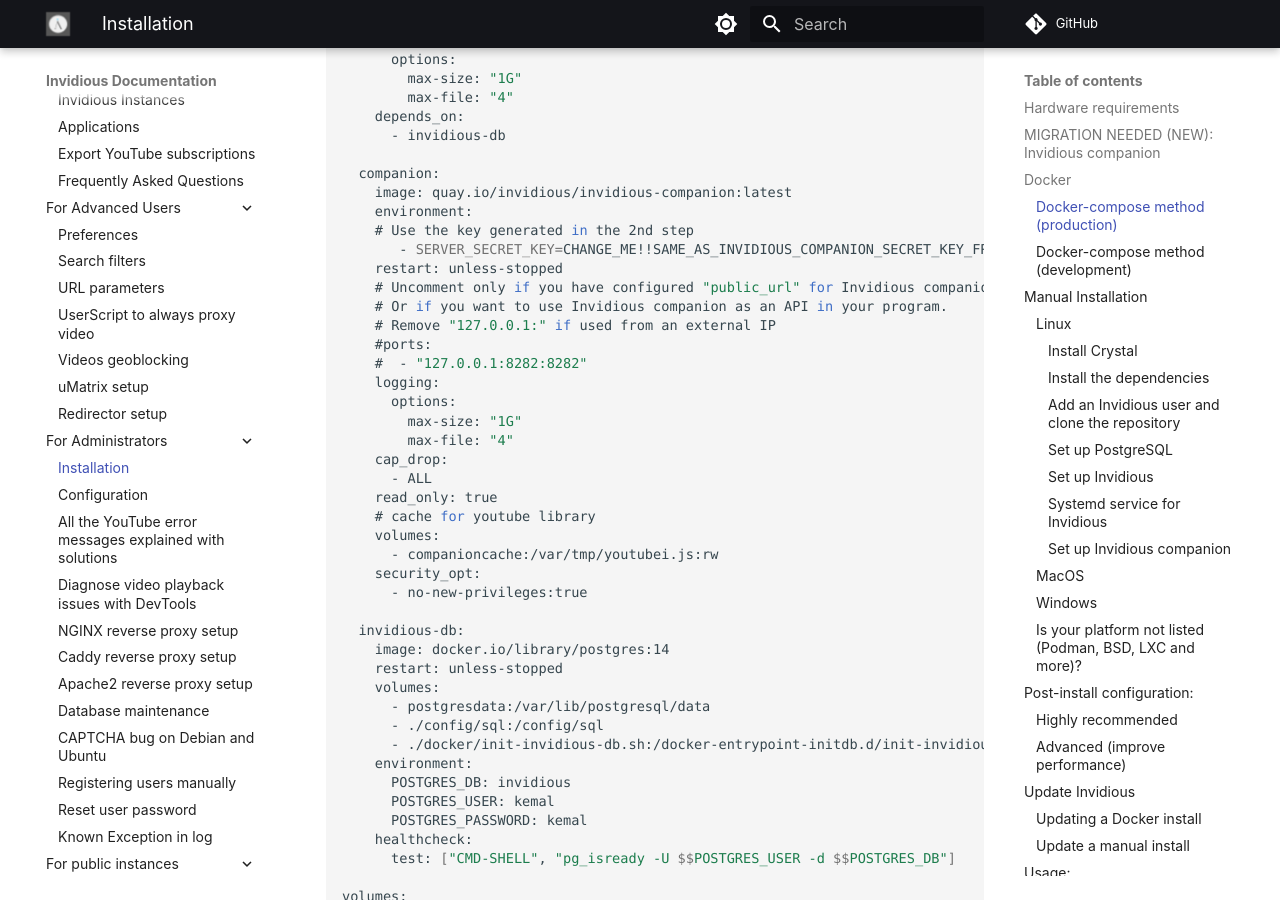
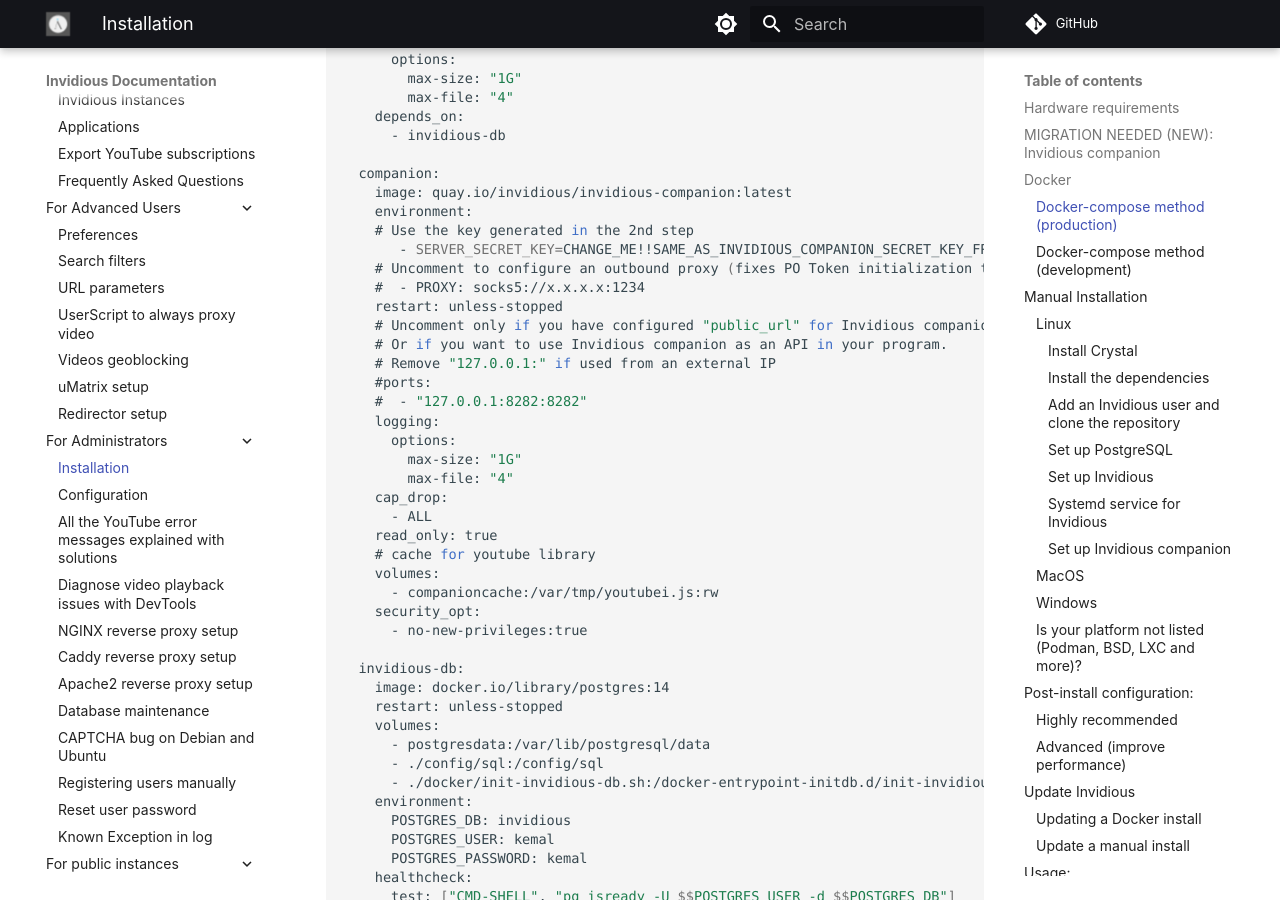
Before and after one commit to iv-org/documentation, an MkDocs documentation site: the page built from docs/installation.md, in a window 1280 px wide and 900 px high, scrolled down 2367 px. Built offline with MkDocs 1.6.1 and Material for MkDocs 9.7.7, drawn with Linux system fonts in a browser that asks for light colours; comment, search, counter and statistics services are not loaded.

Commit message:
add example for setting outbound proxy

```diff
--- a/docs/installation.md
+++ b/docs/installation.md
@@ -98,6 +98,8 @@
         environment:
         # Use the key generated in the 2nd step
            - SERVER_SECRET_KEY=CHANGE_ME!!SAME_AS_INVIDIOUS_COMPANION_SECRET_KEY_FROM_INVIDIOUS_CONFIG
+        # Uncomment to configure an outbound proxy (fixes PO Token initialization taking too much time to complete)
+        #  - PROXY: socks5://x.x.x.x:1234
         restart: unless-stopped
         # Uncomment only if you have configured "public_url" for Invidious companion
         # Or if you want to use Invidious companion as an API in your program.
```
